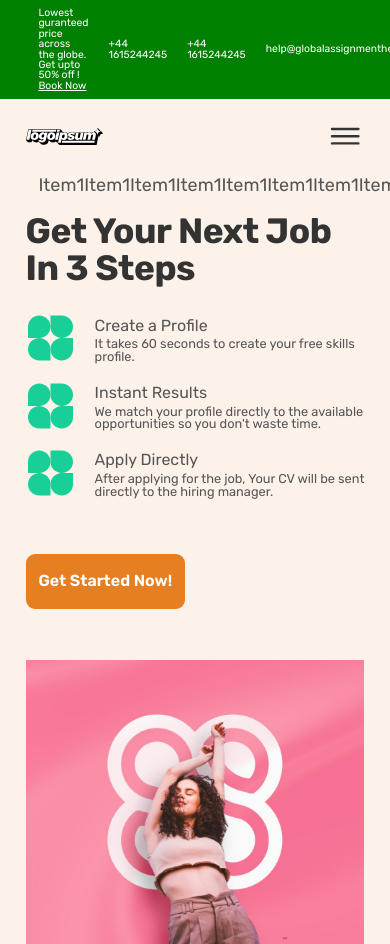
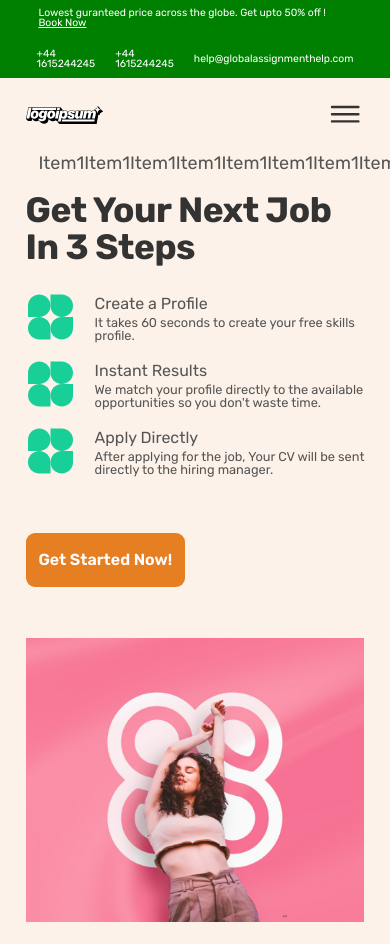
Before and after one commit to KaranBarman/test, a plain HTML site: page index.html in a window 390 px wide. Shown: the top 944 px of the page. Drawn offline with nearby package versions, Linux system fonts and the light colour scheme.

Commit message:
first commit

```diff
--- a/index.html
+++ b/index.html
@@ -16,6 +16,22 @@
       rel="stylesheet"
       href="https://cdnjs.cloudflare.com/ajax/libs/font-awesome/5.15.3/css/all.min.css"
     />
+    <style>
+      /* Default styles */
+      .bg-green {
+        background-color: green;
+      }
+      .flex {
+        display: flex;
+      }
+
+      /* Responsive styles */
+      @media screen and (max-width: 768px) {
+        .bg-green {
+          flex-direction: column;
+        }
+      }
+    </style>
 
     <script
       type="module"
```
